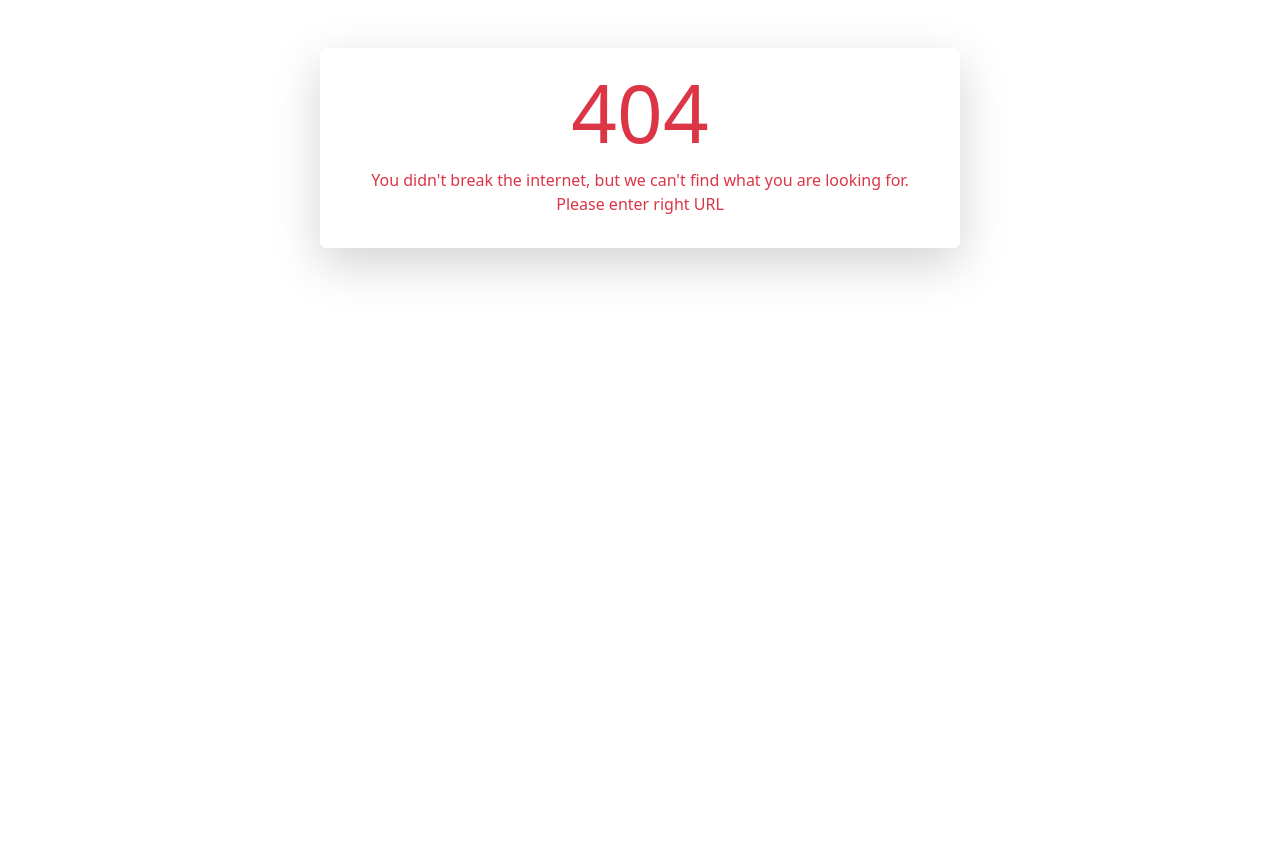
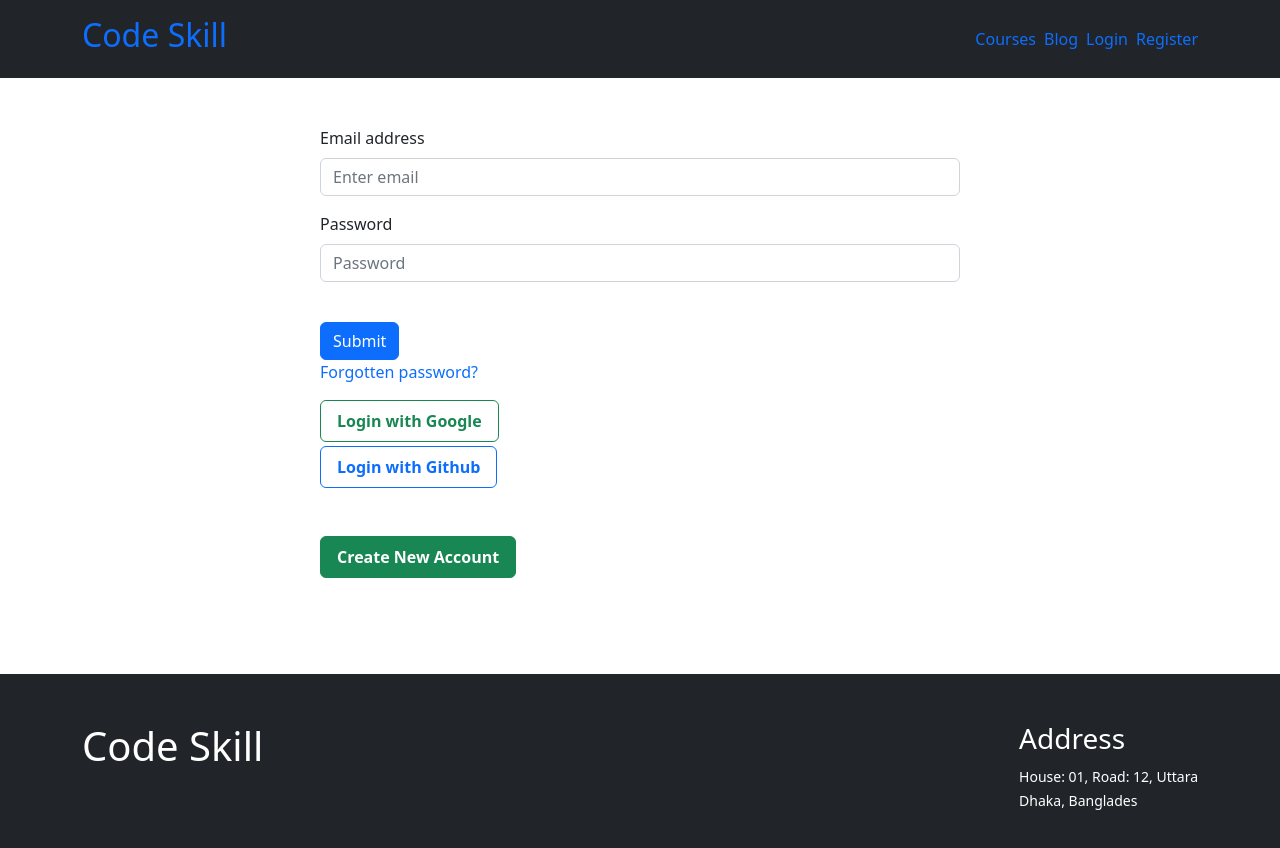
Before and after one commit to sorwartalukder/code-skill, a React (Create React App) app: page /login in a window 1280 px wide. Before the commit this address had no page. Shown: the top 848 px of the page. Before the commit the page ends 800 px from the top, so only its background shows below. Built offline with nearby package versions, Linux system fonts and the light colour scheme.

Commit message:
add google sign up

```diff
--- a/src/components/Course/Course.js
+++ b/src/components/Course/Course.js
@@ -4,13 +4,16 @@ import { FaStar, FaArrowRight } from "react-icons/fa";
 import { Link } from 'react-router-dom';
 
 const Course = ({ course }) => {
-    const { picture, title, rating, } = course;
+    const { picture, title, rating, price
+    } = course;
     return (
         <div className='col'>
             <Card className='h-100 bg-secondary text-white  shadow'>
                 <Card.Img height={300} variant="top" src={picture} />
                 <Card.Body className=''>
-                    <Card.Title className='text-center fw-bold fs-3'>{title}</Card.Title>
+                    <Card.Title className=' fw-bold fs-3'>{title}</Card.Title>
+                    <Card.Title>Price: ${price}</Card.Title>
+
                 </Card.Body>
                 <Card.Footer className='d-flex justify-content-between ' >
                     <div className='d-flex '>
--- a/src/components/Courses/Courses.js
+++ b/src/components/Courses/Courses.js
@@ -7,7 +7,7 @@ const Courses = () => {
     console.log(courses)
     return (
         <div className='container'>
-            <div >
+            <div className=''>
                 <div className='row row-cols-1 row-cols-md-3 g-4 mt-5'>
                     {
                         courses.map(course => <Course
--- a/src/components/Footer/Footer.js
+++ b/src/components/Footer/Footer.js
@@ -3,8 +3,8 @@ import React from 'react';
 const Footer = () => {
     return (
         <footer className='bg-dark text-white mt-5 py-5'>
-            <div className='container d-flex justify-content-between '>
-                <h1>Code Skill</h1>
+            <div className='container d-md-flex  justify-content-between '>
+                <h1 className='mb-4'>Code Skill</h1>
                 <address>
                     <h3>Address</h3>
                     <p className='m-0'><small>House: 01, Road: 12, Uttara</small></p>
--- a/src/components/Header/Header.js
+++ b/src/components/Header/Header.js
@@ -16,14 +16,11 @@ const Header = () => {
                 <Navbar.Collapse id="responsive-navbar-nav">
                     <Nav className="ms-auto">
                         <Link className='me-2 text-decoration-none' to='/courses'>Courses</Link>
-                        <Link className='text-decoration-none' to='/blog'>Blog</Link>
+                        <Link className='me-2 text-decoration-none' to='/blog'>Blog</Link>
+                        <Link className='me-2 text-decoration-none' to='/login'>Login</Link>
+                        <Link className='text-decoration-none' to='/register'>Register</Link>
                     </Nav>
-                    <Nav>
-                        <Nav.Link eventKey={2} href="#memes">
-                            Dank memes
-                        </Nav.Link>
-                        <Nav.Link href="#deets">{user.name}</Nav.Link>
-                    </Nav>
+
                 </Navbar.Collapse>
             </Container>
         </Navbar>
--- /dev/null
+++ b/src/components/Login/Login.css
@@ -0,0 +1,10 @@
+.login-container {
+    width: 50%;
+    margin: auto;
+}
+
+@media only screen and (max-width: 600px) {
+    .login-container {
+        width: 90%;
+    }
+}
--- a/src/components/Login/Login.js
+++ b/src/components/Login/Login.js
@@ -0,0 +1,58 @@
+import React from 'react';
+import './Login.css'
+import Button from 'react-bootstrap/Button';
+import Form from 'react-bootstrap/Form';
+import { Link } from 'react-router-dom';
+import { useContext } from 'react';
+import { AuthContext } from '../../contexts/AuthProvider/AuthProvider';
+import { GoogleAuthProvider } from 'firebase/auth';
+
+
+const Login = () => {
+    const { googleLogin } = useContext(AuthContext)
+    const googleProvider = new GoogleAuthProvider();
+    const handleGoogleLogin = () => {
+        googleLogin(googleProvider)
+            .then((result) => {
+                const user = result.user;
+                console.log(user)
+            }).catch((error) => {
+                console.error(error)
+            });
+    }
+    return (
+        <div className='login-container py-5'>
+            <Form >
+                <Form.Group className="mb-3" controlId="formBasicEmail">
+                    <Form.Label>Email address</Form.Label>
+                    <Form.Control name='email' type="email" placeholder="Enter email" />
+
+                </Form.Group>
+
+                <Form.Group className="mb-3" controlId="formBasicPassword">
+                    <Form.Label>Password</Form.Label>
+                    <Form.Control name='password' type="password" placeholder="Password" />
+                </Form.Group>
+                <Form.Text className="text-danger">
+
+                </Form.Text>
+                <br />
+                <Button variant="primary" type="submit">
+                    Submit
+                </Button>
+            </Form>
+            <Link className='text-decoration-none'>Forgotten password?</Link>
+
+            <button onClick={handleGoogleLogin} className='btn btn-outline-success d-block mt-3 fw-bold py-2 px-3'>Login with Google</button>
+
+
+            <button className='btn btn-outline-primary d-block mt-1 fw-bold py-2 px-3'>Login with Github</button>
+
+            <Link className='d-block mt-5 '>
+                <button className='btn btn-success fw-bold py-2 px-3'>Create New Account</button>
+            </Link>
+        </div>
+    );
+};
+
+export default Login;
--- a/src/contexts/AuthProvider/AuthProvider.js
+++ b/src/contexts/AuthProvider/AuthProvider.js
@@ -1,15 +1,19 @@
 import React from 'react';
-import { getAuth } from 'firebase/auth'
+import { getAuth, signInWithPopup } from 'firebase/auth'
 import { createContext } from 'react';
 import app from '../../firebase/firebase.config';
+import { useState } from 'react';
 
 export const AuthContext = createContext()
 
 const auth = getAuth(app)
 
 const AuthProvider = ({ children }) => {
-    const user = { name: 'rakib' }
-    const authInfo = { user }
+    const [user, setUser] = useState(null)
+    const googleLogin = (provider) => {
+        return signInWithPopup(auth, provider)
+    }
+    const authInfo = { user, googleLogin }
     return (
         <AuthContext.Provider value={authInfo}>
             {children}
```
Also changed, not shown: src/routes/Routes/Routes.js (+10 -0 lines).
